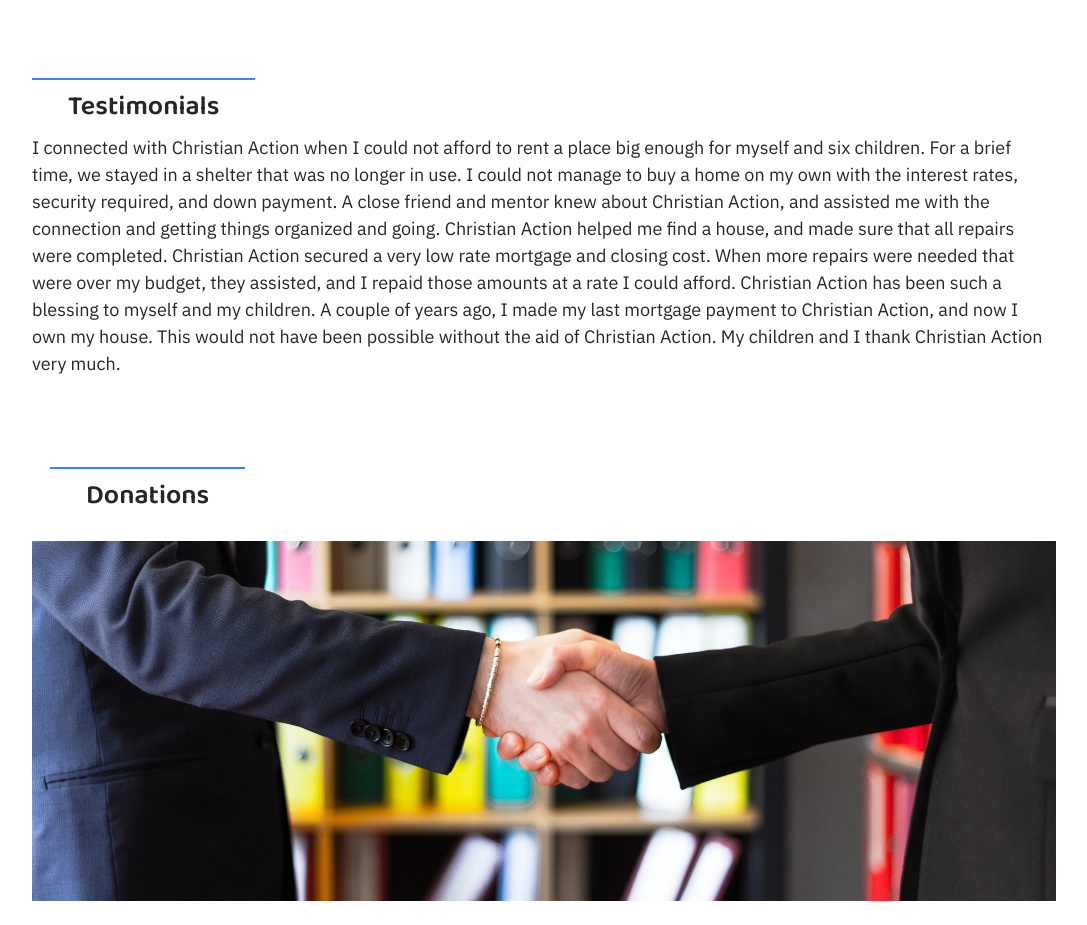
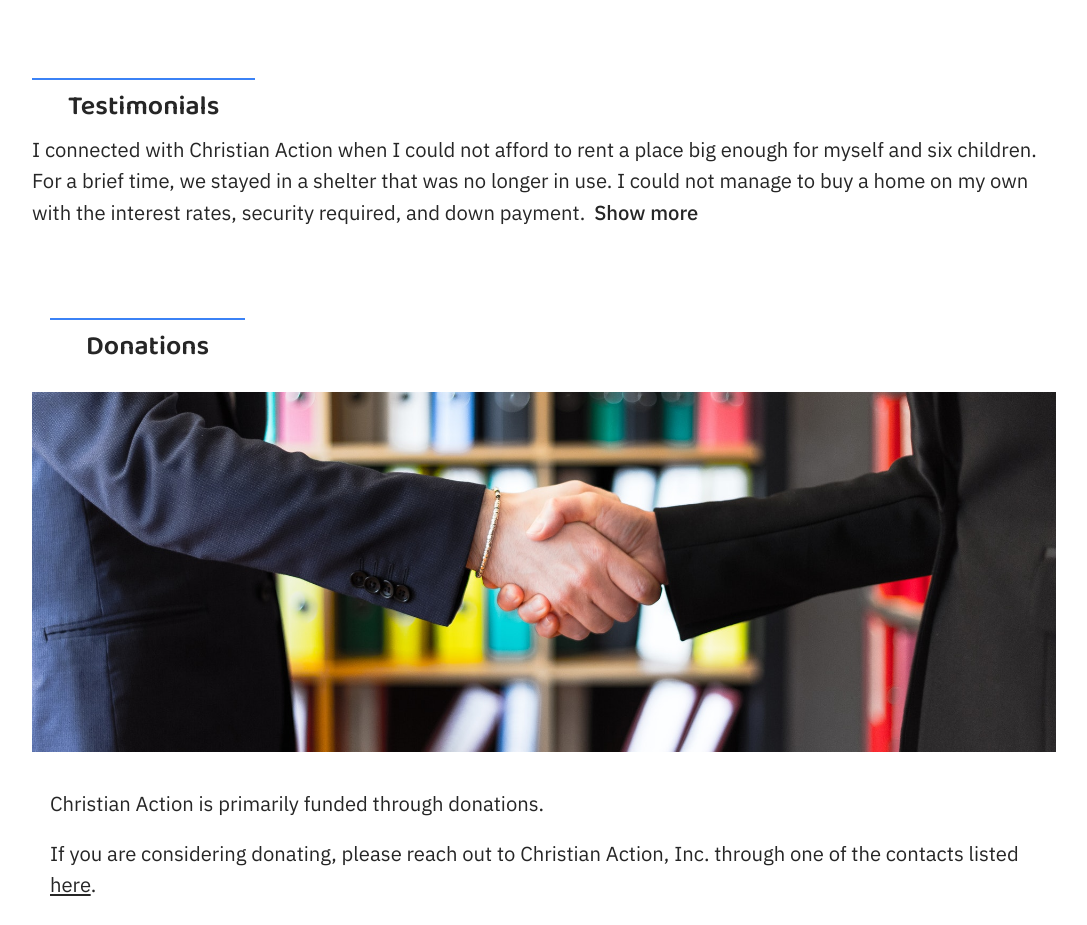
Before and after one commit to blaze-vincent/christian-action-2022, a Next.js app: page / in a window 1280 px wide. Shown: the part 1240-2165 px from the top of the page, without its empty margins (96-1183 px from the left). Built offline with nearby package versions, Linux system fonts and the light colour scheme.

Commit message:
Make section collapsible

```diff
--- a/components/testimonialSection.js
+++ b/components/testimonialSection.js
@@ -1,20 +1,38 @@
 import SectionTitle from "./sectionTitle";
+import { useState } from 'react'
+
+function SectionBlinds({children}){
+  const [sectionHidden, setSectionHidden] = useState(true);
+
+  return <span className="">
+    {sectionHidden
+    ? <button
+      className="px-2 font-medium"
+      onClick={_ => {setSectionHidden(false)}}
+    >
+      Show more
+    </button>
+    : " " + children}
+  </span>
+}
 
 export default function TestimonialSection(){
-  return <div>
+  return <div className="p-4.">
     <SectionTitle title='Testimonials'/>
-    <p>
+    <p className="text-lg">
       I connected with Christian Action when I could not afford to rent a place big enough for myself and six children.
       For a brief time, we stayed in a shelter that was no longer in use.
       I could not manage to buy a home on my own with the interest rates, security required, and down payment.
+      <SectionBlinds>
         A close friend and mentor knew about Christian Action, and assisted me with the connection and getting things organized and going.
         Christian Action helped me find a house, and made sure that all repairs were completed.
-    Christian Action secured a very low rate mortgage and closing cost.
+        Christian Action managed very low rate mortgage and closing costs.
         When more repairs were needed that were over my budget, they assisted, and I repaid those amounts at a rate I could afford.
         Christian Action has been such a blessing to myself and my children.
         A couple of years ago, I made my last mortgage payment to Christian Action, and now I own my house.
         This would not have been possible without the aid of Christian Action.
         My children and I thank Christian Action very much.
+      </SectionBlinds>
     </p>
   </div>
 }
```
Lines whose indentation alone changed are shown as unchanged.
